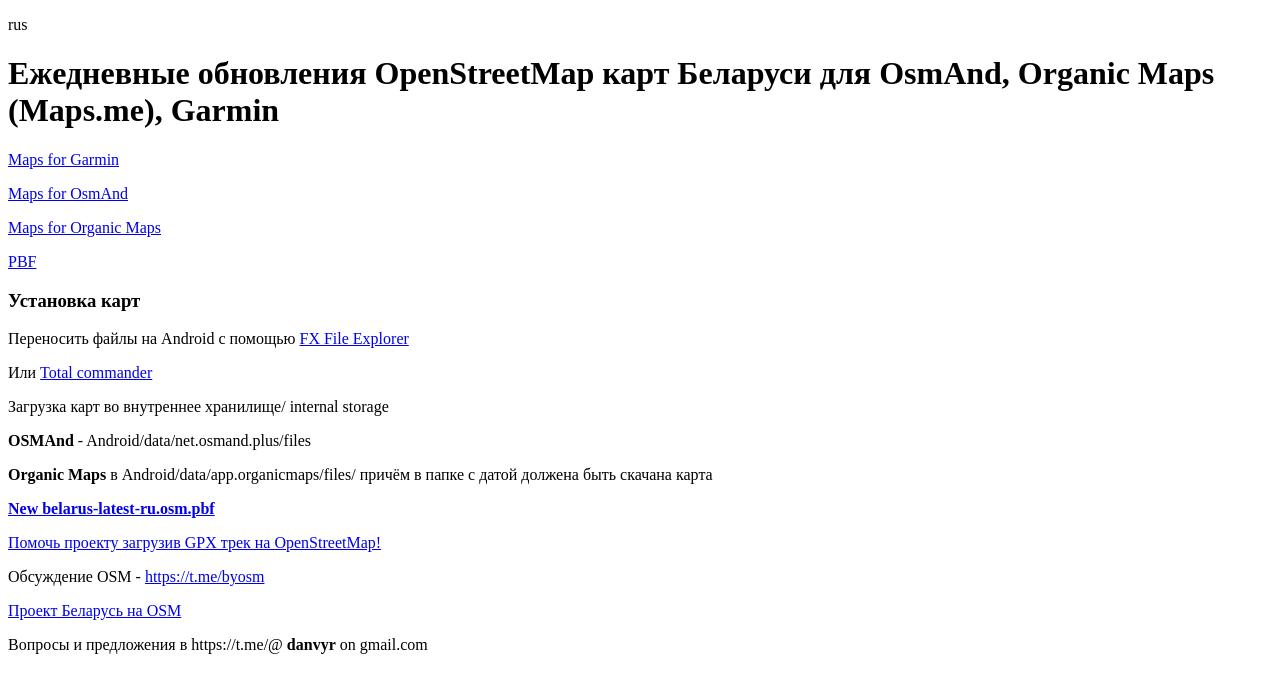
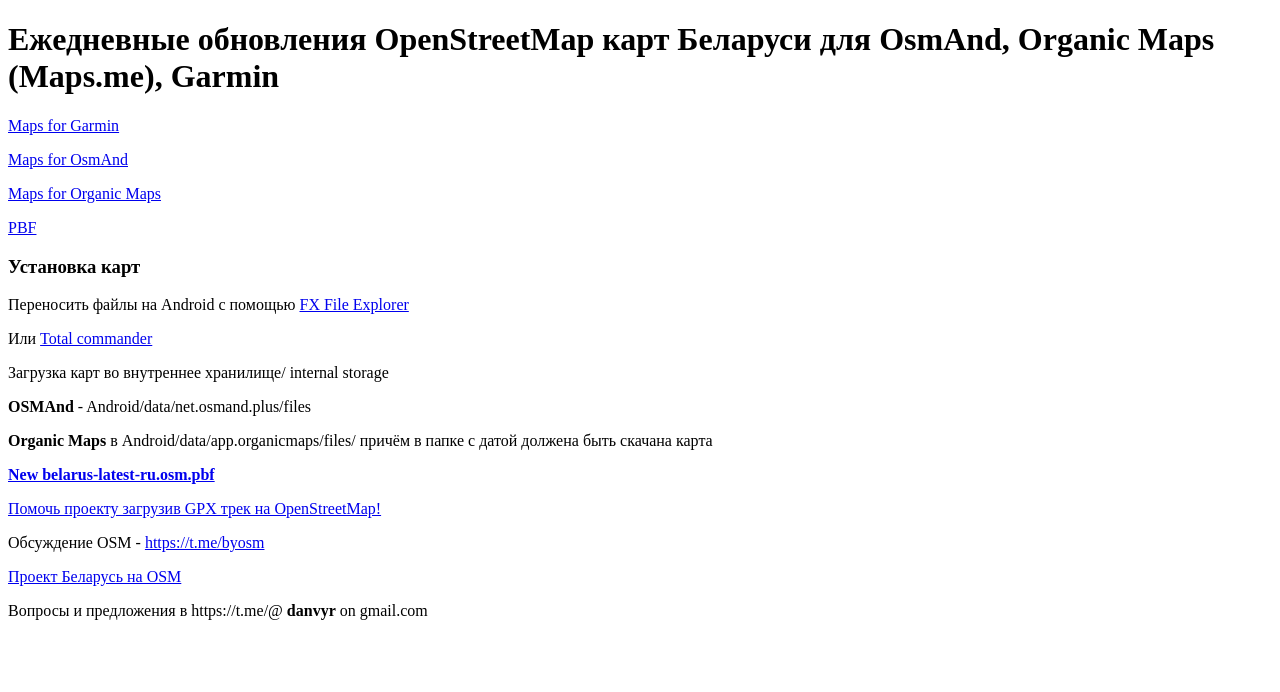
Before and after one commit to danvyr/osmmapsconverter, a plain HTML site: page html/index.html in a window 1280 px wide. Drawn offline with Linux system fonts and the light colour scheme.

Commit message:
fix html/index.html

```diff
--- a/html/index.html
+++ b/html/index.html
@@ -8,8 +8,6 @@
 </head>
 
 <body>
-
-    <p> <span lang="be">rus</span>
 
     <h1>Ежедневные обновления OpenStreetMap карт Беларуси для OsmAnd, Organic Maps (Maps.me), Garmin</h1>
 
```
